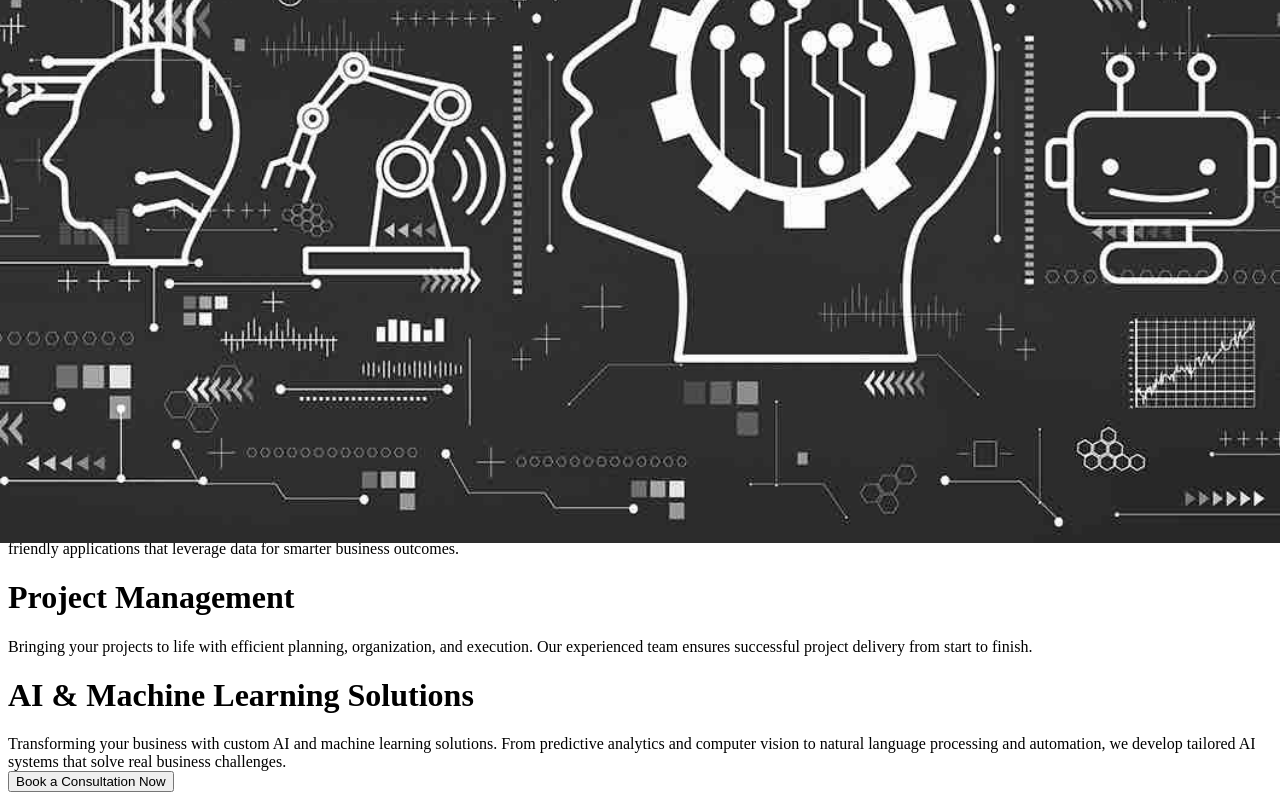
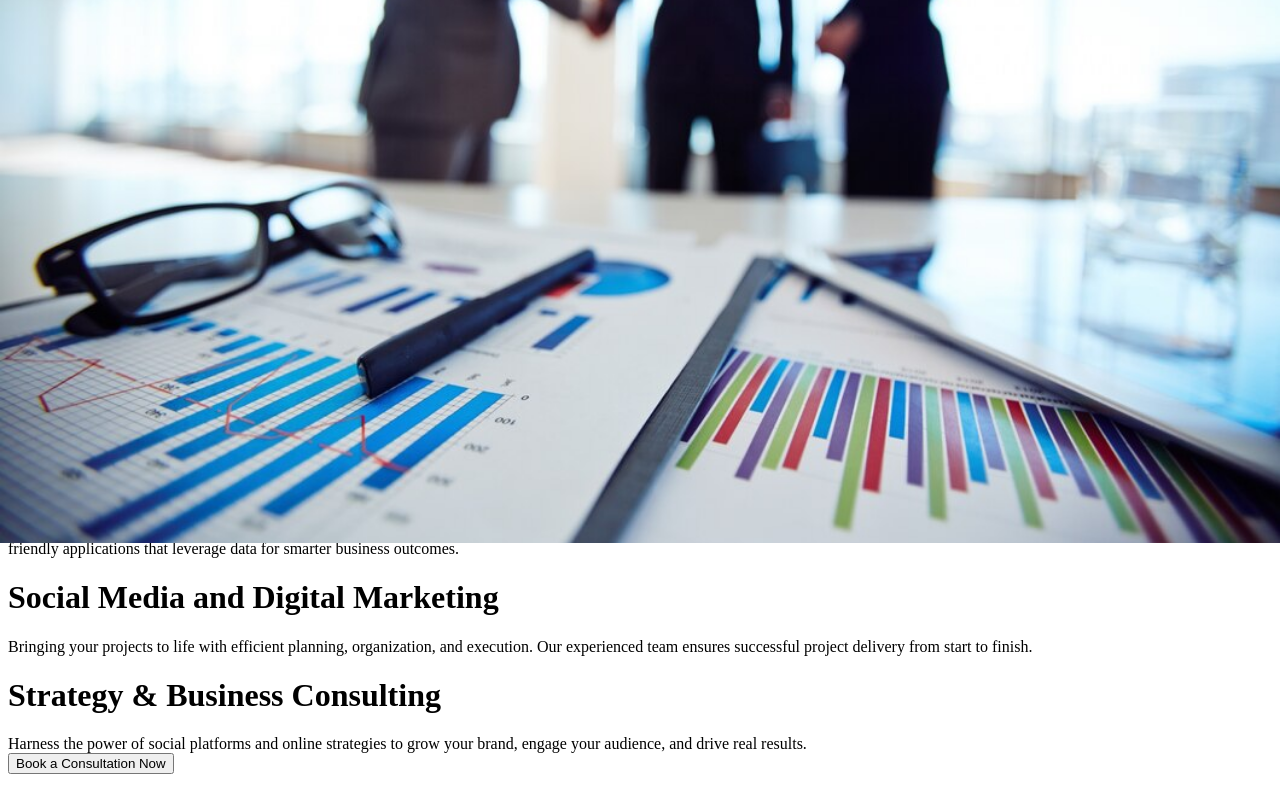
Before and after one commit to Tomiwakukoyi/tekkdng, a Next.js app: page /HomePage in a window 1280 px wide. Shown: the part 257-1057 px from the top of the page. Built offline with nearby package versions, Linux system fonts and the light colour scheme.

Commit message:
images and service update

```diff
--- a/public/data/descData.js
+++ b/public/data/descData.js
@@ -6,23 +6,23 @@ const contentData = [
     image: "softwaredev.avif",
   },
   {
-    header: "Project Management",
+    header: "Social Media and Digital Marketing",
     spanContent:
       "Bringing your projects to life with efficient planning, organization, and execution. Our experienced team ensures successful project delivery from start to finish.",
-    image: "pm.jpg",
+    image: "digital.avif",
+  },
+  {
+    header: "Strategy & Business Consulting",
+    spanContent:
+      "Harness the power of social platforms and online strategies to grow your brand, engage your audience, and drive real results.",
+    image: "consulting.jpg",
   },
   // {
-  //   header: "Consulting",
+  //   header: "AI & Machine Learning Solutions",
   //   spanContent:
-  //     "Providing expert advice and strategic guidance to help you make informed decisions. Our consulting services cover a wide range of areas to meet your business needs.",
-  //   image: "consulting.jpg",
+  //     "Transforming your business with custom AI and machine learning solutions. From predictive analytics and computer vision to natural language processing and automation, we develop tailored AI systems that solve real business challenges.",
+  //   image: "robot.jpg",
   // },
-  {
-    header: "AI & Machine Learning Solutions",
-    spanContent:
-      "Transforming your business with custom AI and machine learning solutions. From predictive analytics and computer vision to natural language processing and automation, we develop tailored AI systems that solve real business challenges.",
-    image: "robot.jpg",
-  },
 
   // {
   //   header: "Hardware Supply and Maintenance",
--- a/public/data/employees.js
+++ b/public/data/employees.js
@@ -3,7 +3,7 @@ const employees = [
   {
     name: "Mr. Kukoyi Tomiwa",
     position: "CEO/CTO",
-    picture: "Tomi.png",
+    picture: "Tomi.PNG",
   },
   {
     name: "Mr. Kaiyewu Tomiwa",
@@ -13,7 +13,7 @@ const employees = [
   {
     name: "Mr. Adeleke Seun",
     position: "Chief Operations Officer",
-    picture: "seun.JPG",
+    picture: "seun.jpg",
   },
 ];
 
```
